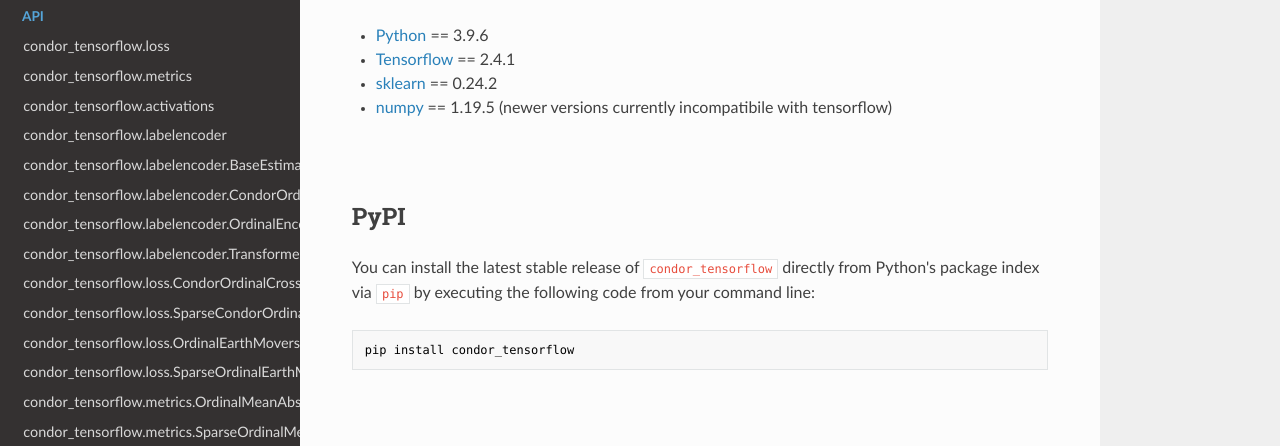
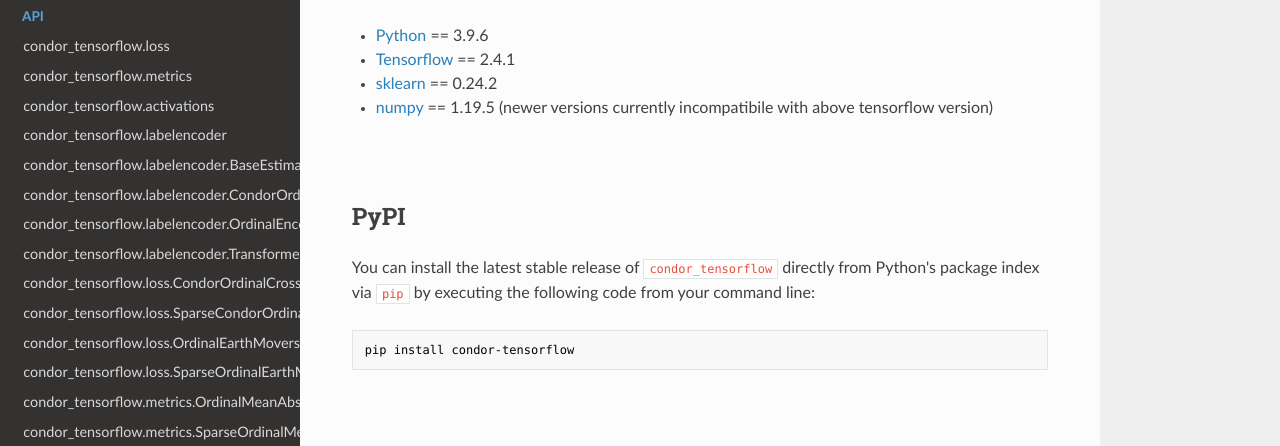
Before and after one commit to GarrettJenkinson/condor_tensorflow, an MkDocs documentation site: the page built from docs/installation.md, in a window 1280 px wide and 900 px high. Shown: the part 353-799 px from the top of the window. Built offline with MkDocs 1.6.1, drawn with Linux system fonts in a browser that asks for light colours; nearby versions of some CDN libraries.

Commit message:
update information on pip

````diff
--- a/docs/installation.md
+++ b/docs/installation.md
@@ -8,14 +8,14 @@
 - [Python](https://www.python.org) == 3.9.6
 - [Tensorflow](http://www.tensorflow.org) == 2.4.1
 - [sklearn](https://scikit-learn.org/) == 0.24.2
-- [numpy](https://numpy.org/) == 1.19.5 (newer versions currently incompatibile with tensorflow)
+- [numpy](https://numpy.org/) == 1.19.5 (newer versions currently incompatibile with above tensorflow version)
 
 ## PyPI
 
 You can install the latest stable release of `condor_tensorflow` directly from Python's package index via `pip` by executing the following code from your command line:
 
 ```bash
-pip install condor_tensorflow
+pip install condor-tensorflow
 ```
 
 
````
Also changed, not shown: README.md (+1 -1 lines), docs/index.md (+1 -1 lines).
